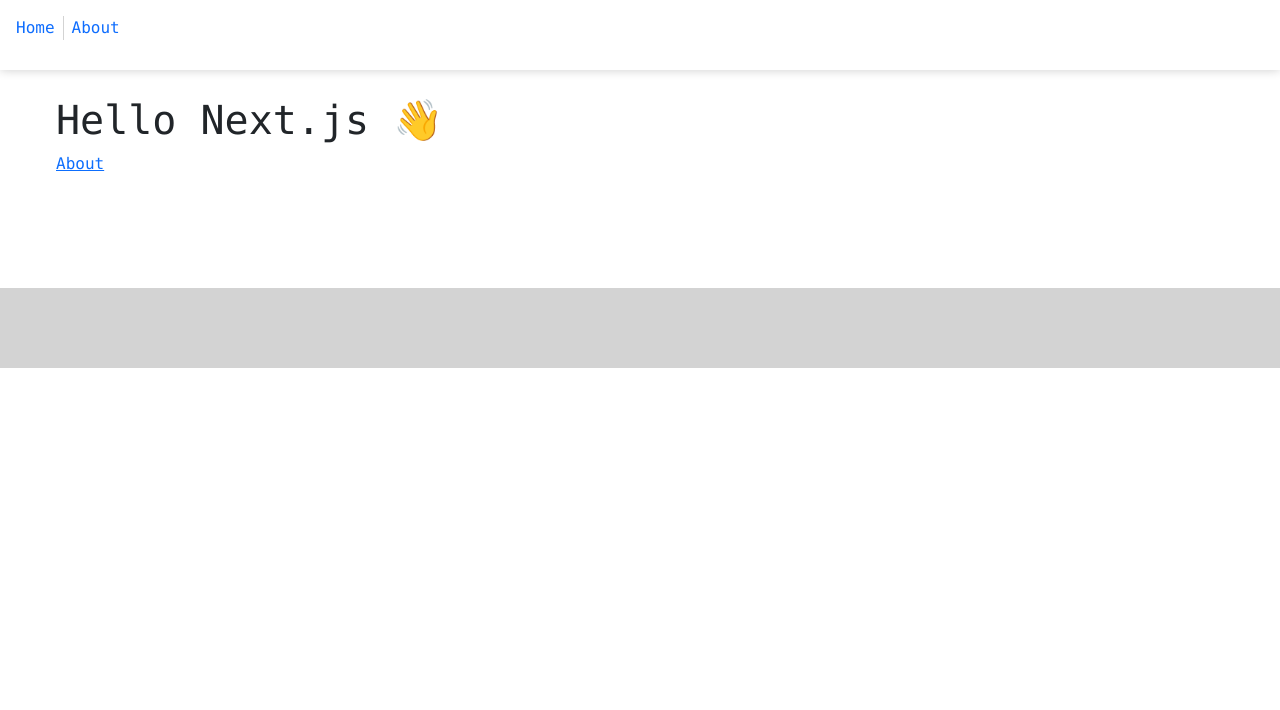
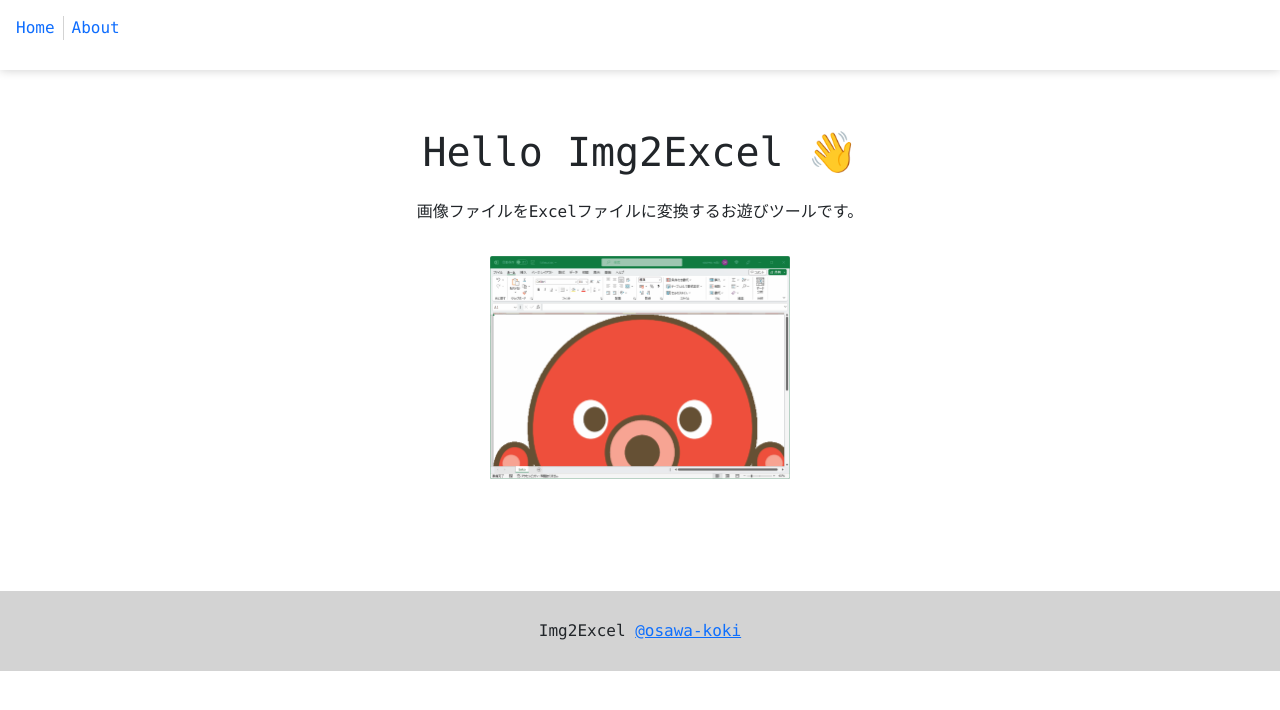
Before and after one commit to osawa-koki/img2excel-server, a Next.js app in the folder web_client/: page / in a window 1280 px wide. Shown: the top 710 px of the page. Built offline with nearby package versions, Linux system fonts and the light colour scheme.

Commit message:
インデックスページ。

```diff
--- a/web_client/components/Layout.tsx
+++ b/web_client/components/Layout.tsx
@@ -31,8 +31,7 @@
     <main>
       {children}
     </main>
-    <footer>
-    </footer>
+    <footer>Img2Excel&nbsp;<a href='https://github.com/osawa-koki'>@osawa-koki</a></footer>
   </div>
 );
 
--- a/web_client/pages/_app.js
+++ b/web_client/pages/_app.js
@@ -1,6 +1,7 @@
 import 'bootstrap/dist/css/bootstrap.min.css';
 
 import '../styles/Layout.scss';
+import '../styles/index.scss';
 
 export default function MyApp({ Component, pageProps }) {
   return <Component {...pageProps} />
--- a/web_client/pages/index.tsx
+++ b/web_client/pages/index.tsx
@@ -1,12 +1,18 @@
 import Link from 'next/link';
 import Layout from '../components/Layout';
+import Setting from '../setting';
 
 const IndexPage = () => (
-  <Layout title="Next.jsテンプレート。">
-    <h1>Hello Next.js 👋</h1>
-    <p>
-      <Link href="/about">About</Link>
-    </p>
+  <Layout>
+    <div>
+      <div id='Index'>
+        <div id='MainTopic'>
+          <h1>Hello {Setting.title} 👋</h1>
+          <p>画像ファイルをExcelファイルに変換するお遊びツールです。</p>
+          <img src={`${Setting.basePath}/fruit.gif`} alt="Img2Excel" />
+        </div>
+      </div>
+    </div>
   </Layout>
 );
 
--- a/web_client/setting.ts
+++ b/web_client/setting.ts
@@ -5,7 +5,7 @@
 
 const Setting = {
   isProd,
-  title: "My Next App",
+  title: "Img2Excel",
   basePath: EnvInfo.basePath,
 };
 
--- /dev/null
+++ b/web_client/styles/index.scss
@@ -0,0 +1,20 @@
+
+#Index {
+  #MainTopic {
+    display: flex;
+    flex-direction: column;
+    align-items: center;
+    padding: 1rem;
+    h1 {
+      margin-top: 1rem;
+    }
+    p {
+      margin-top: 1rem;
+    }
+    img {
+      margin-top: 1rem;
+      width: 300px;
+      max-width: 100%;
+    }
+  }
+}
```
Also changed, not shown: web_client/public/fruit.gif (added).
